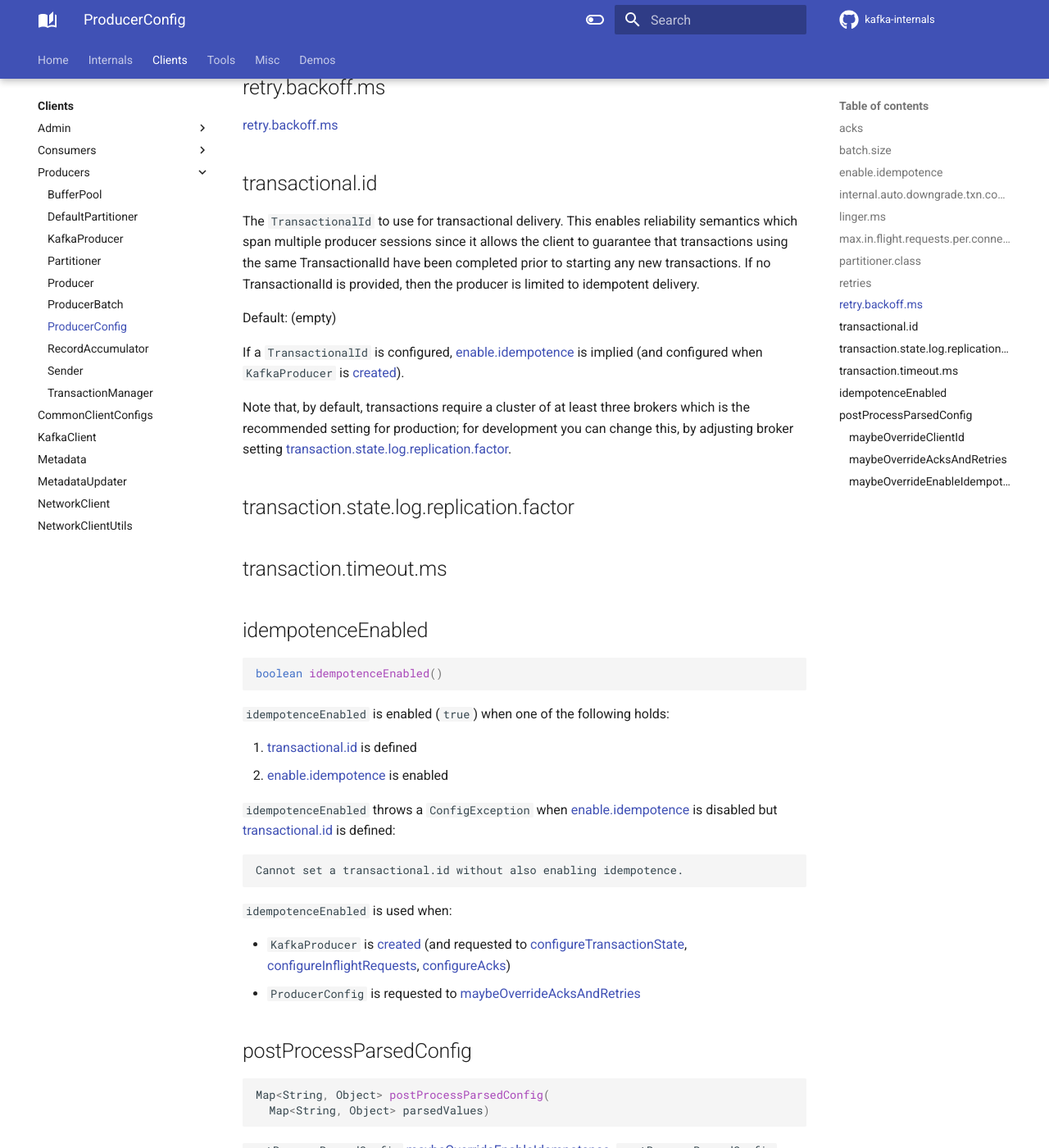
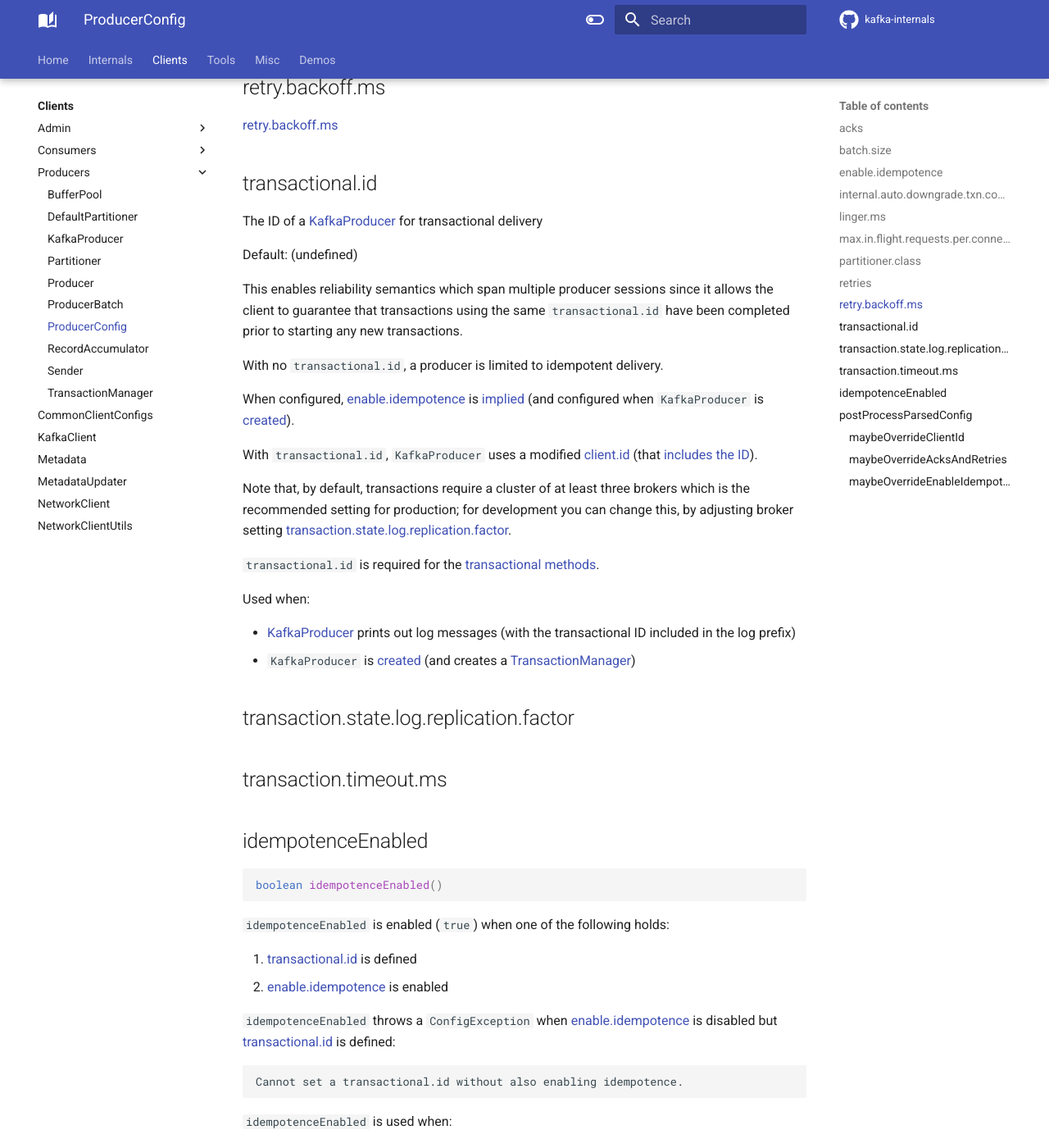
Before and after one commit to japila-books/kafka-internals, an MkDocs documentation site: the page built from docs/clients/producer/ProducerConfig.md, in a window 1280 px wide and 1400 px high, scrolled down 1791 px. Shown: the whole window at 82% size. Built offline with MkDocs 1.6.1 and Material for MkDocs 9.7.7, drawn with Linux system fonts in a browser that asks for light colours; comment, search, counter and statistics services are not loaded; some of the changed text lies outside the part shown.

Commit message:
transactional.id

````diff
--- a/docs/clients/producer/ProducerConfig.md
+++ b/docs/clients/producer/ProducerConfig.md
@@ -65,13 +65,26 @@ Default: [DefaultPartitioner](DefaultPartitioner.md)
 
 ## <span id="transactional.id"><span id="TRANSACTIONAL_ID_CONFIG"> transactional.id
 
-The `TransactionalId` to use for transactional delivery. This enables reliability semantics which span multiple producer sessions since it allows the client to guarantee that transactions using the same TransactionalId have been completed prior to starting any new transactions. If no TransactionalId is provided, then the producer is limited to idempotent delivery.
+The ID of a [KafkaProducer](KafkaProducer.md) for transactional delivery
 
-Default: (empty)
+Default: (undefined)
 
-If a `TransactionalId` is configured, [enable.idempotence](#enable.idempotence) is implied (and configured when `KafkaProducer` is [created](KafkaProducer.md#configureTransactionState)).
+This enables reliability semantics which span multiple producer sessions since it allows the client to guarantee that transactions using the same `transactional.id` have been completed prior to starting any new transactions.
+
+With no `transactional.id`, a producer is limited to idempotent delivery.
+
+When configured, [enable.idempotence](#enable.idempotence) is [implied](#maybeOverrideEnableIdempotence) (and configured when `KafkaProducer` is [created](KafkaProducer.md#configureTransactionState)).
+
+With `transactional.id`, `KafkaProducer` uses a modified [client.id](#client.id) (that [includes the ID](#maybeOverrideClientId)).
 
 Note that, by default, transactions require a cluster of at least three brokers which is the recommended setting for production; for development you can change this, by adjusting broker setting [transaction.state.log.replication.factor](#transaction.state.log.replication.factor).
+
+`transactional.id` is required for the [transactional methods](KafkaProducer.md#throwIfNoTransactionManager).
+
+Used when:
+
+* [KafkaProducer](KafkaProducer.md) prints out log messages (with the transactional ID included in the log prefix)
+* `KafkaProducer` is [created](KafkaProducer.md#configureTransactionState) (and creates a [TransactionManager](TransactionManager.md))
 
 ## <span id="transaction.state.log.replication.factor"> transaction.state.log.replication.factor
 
@@ -114,7 +127,9 @@ Map<String, Object> postProcessParsedConfig(
 
 ### <span id="maybeOverrideClientId"> maybeOverrideClientId
 
-`maybeOverrideAcksAndRetries` uses [transactional.id](#transactional.id) (if defined) or the next available ID for an ID with `producer-` prefix for [client.id](../CommonClientConfigs.md#client.id) unless already defined.
+`maybeOverrideAcksAndRetries` overrides [client.id](#client.id) configuration property unless already defined.
+
+The new value uses [transactional.id](#transactional.id) (if defined) or the next available ID with the `producer-` prefix.
 
 ### <span id="maybeOverrideAcksAndRetries"> maybeOverrideAcksAndRetries
 
@@ -132,4 +147,4 @@ void maybeOverrideEnableIdempotence(
   Map<String, Object> configs)
 ```
 
-`maybeOverrideEnableIdempotence`...FIXME
+`maybeOverrideEnableIdempotence` sets [enable.idempotence](#enable.idempotence) configuration property to `true` when [transactional.id](#transactional.id) is defined with no [enable.idempotence](#enable.idempotence).
````
